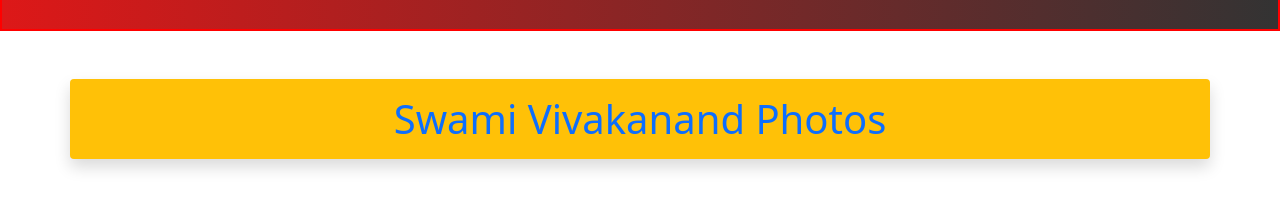
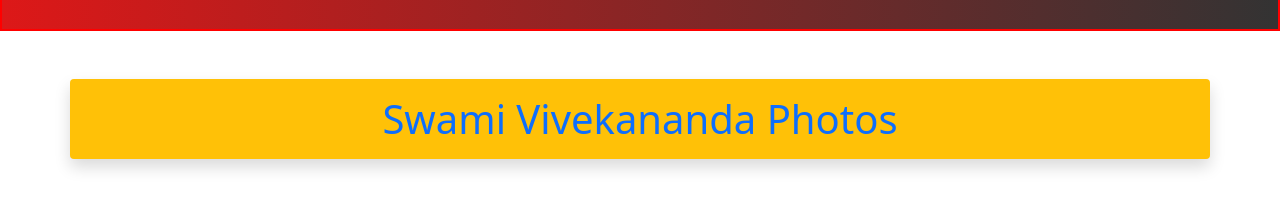
Before and after one commit to pushparajsingh/Swami_Vivakanand, a plain HTML site: page index.html in a window 1280 px wide. Shown: the part 1232-1436 px from the top of the page. Drawn offline with nearby package versions, Linux system fonts and the light colour scheme.

Commit message:
Update index.html

```diff
--- a/index.html
+++ b/index.html
@@ -109,7 +109,7 @@
 
     <div class="container ">
         <div class="row ">
-            <h1 class="text-center my-5 text-primary shadow p-3 mb-5 bg-warning rounded ">Swami Vivakanand Photos</h1>
+            <h1 class="text-center my-5 text-primary shadow p-3 mb-5 bg-warning rounded ">Swami Vivekananda Photos</h1>
             <div class="col-md-4 fddf" data-aos="fade-left">
 
 
```
